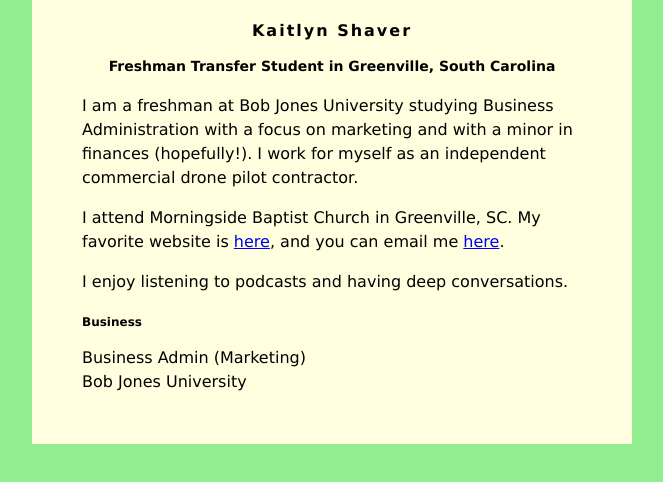
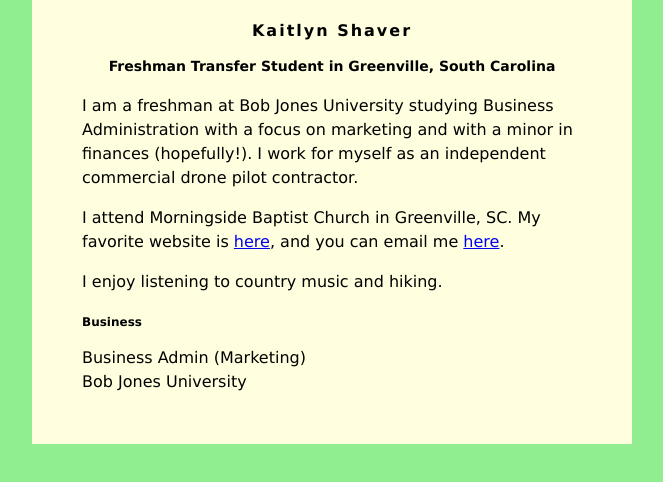
Before and after one commit to Kshaver20/Kshaver20.github.io, a plain HTML site: page index.html in a window 1280 px wide. Shown: the whole page, without its empty margins (308-971 px from the left). Drawn offline with Linux system fonts and the light colour scheme.

Commit message:
Update index.html

```diff
--- a/index.html
+++ b/index.html
@@ -41,7 +41,7 @@ h3 {
             <a href="mailto:kshav595@students.bju.edu">here</a>.
          </p>
          <p>
-            I enjoy listening to podcasts and having deep conversations.
+            I enjoy listening to country music and hiking.
          </p>
         <h3>Business</h3>
         Business Admin (Marketing)<br />
```
